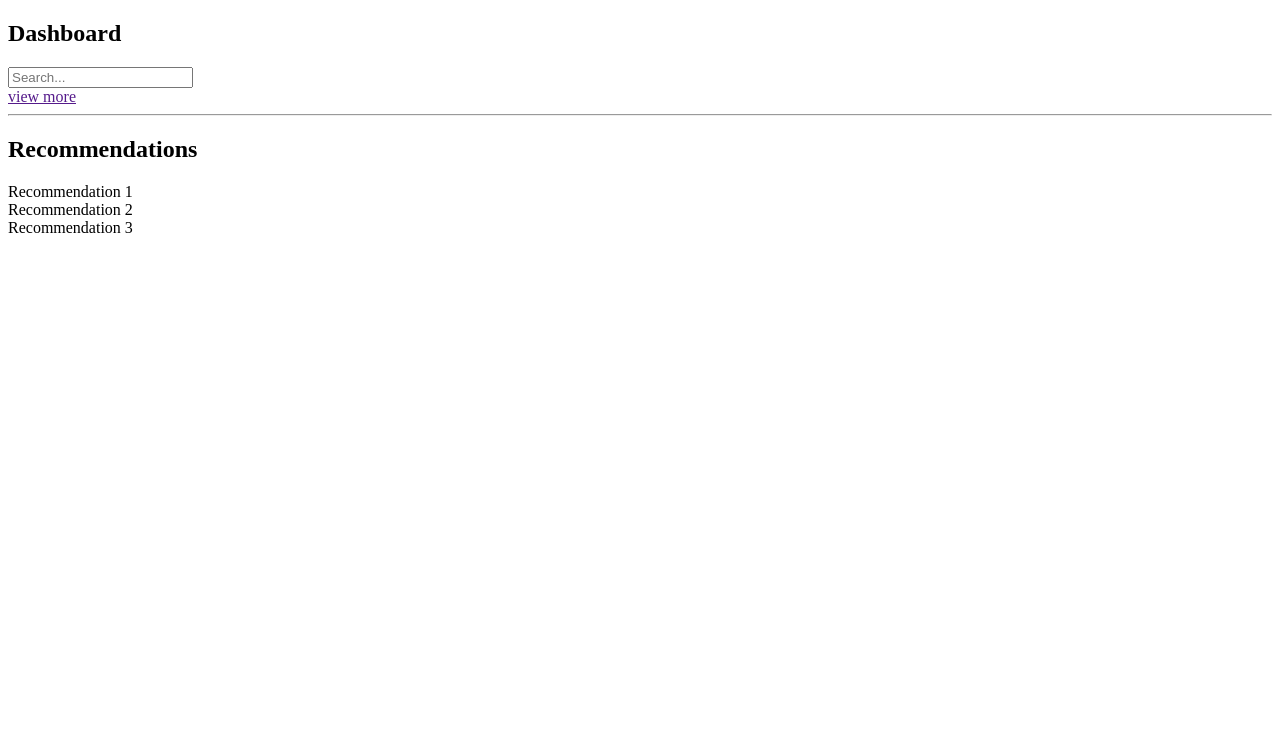
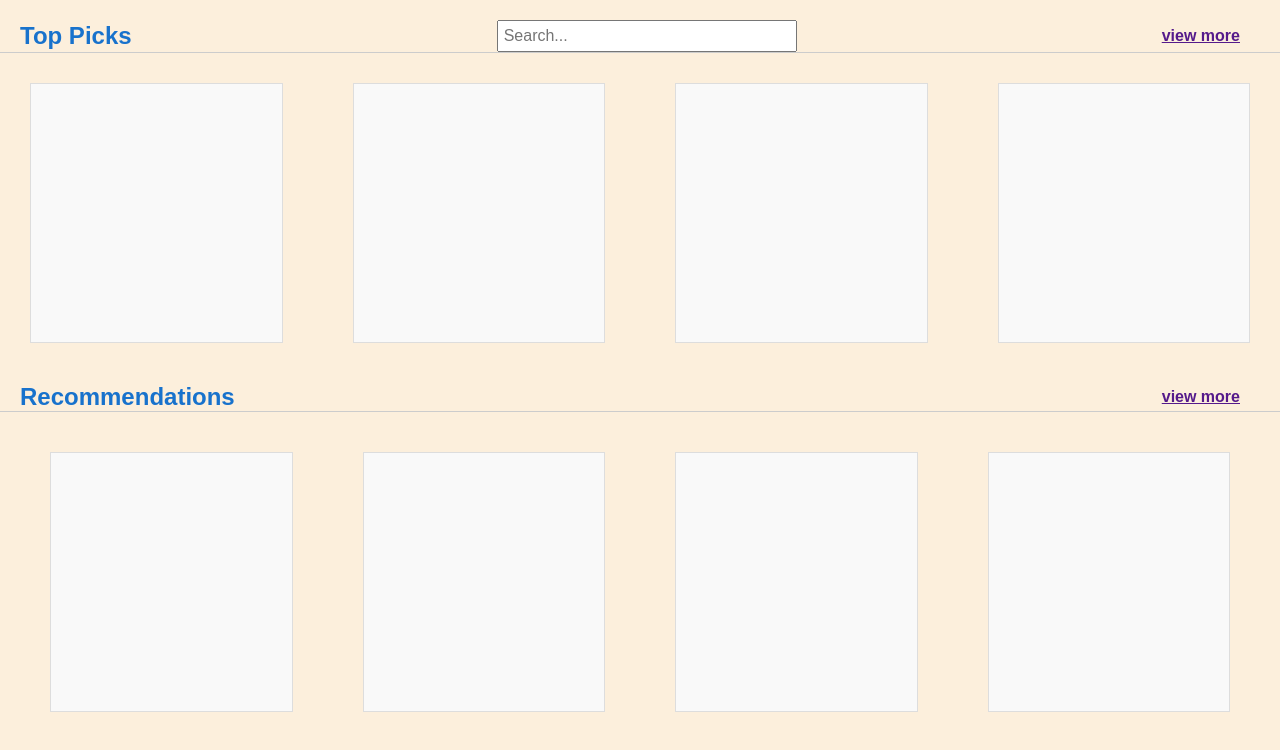
Before and after one commit to ayomideaina/dashboard, a plain HTML site: page index.html in a window 1280 px wide. Drawn offline with Linux system fonts and the light colour scheme.

Commit message:
added css file

```diff
--- /dev/null
+++ b/index.css
@@ -0,0 +1,77 @@
+*{
+    margin: 0;
+    padding: 0;
+    box-sizing: border-box;
+}
+body {
+    font-family: Arial, sans-serif;
+    background-color: rgb(252, 239, 220);
+}
+.header {
+    color: #1872cc;
+    font-weight: 600;
+    padding-top:20px;
+    margin: 0px 40px 0px 20px;
+    display: flex;
+    justify-content: space-between;
+    align-items: center;
+}
+
+.search-bar input {
+    padding: 5px;
+    font-size: 16px;
+    width: 300px;
+}
+
+hr {
+    border: none;
+    border-top: 1px solid #ccc;
+    margin:0;
+}
+
+.contents{
+    display: flex;
+    flex-wrap: wrap;
+    gap: 10px;
+    margin-top: 20px;
+}
+
+.content-item{
+    background-color: #f9f9f9;
+    border: 1px solid #ddd;
+    padding: 10px;
+    flex: 1;
+    width: 20%;
+    height: 260px;
+    margin: 10px 30px 40px 30px;
+}
+
+.recommendation {
+    color: #1872cc;
+    font-weight: 600;
+    display: flex;
+    justify-content: space-between;
+    margin: 0px 40px 0px 20px;
+    align-items: center;
+}
+
+.recommendations h2 {
+    margin-top: 0;
+}
+
+.recommendation-list {
+    display: flex;
+    flex-wrap: wrap;
+    gap: 10px;
+    margin: 20px;
+}
+
+.recommendation-item {
+    background-color: #f9f9f9;
+    border: 1px solid #ddd;
+    padding: 10px;
+    flex: 1;
+    width: 25%;
+    height: 260px;
+    margin: 20px 30px 40px 30px;
+}
--- a/index.html
+++ b/index.html
@@ -4,10 +4,11 @@
     <meta charset="UTF-8">
     <meta name="viewport" content="width=device-width, initial-scale=1.0">
     <title>Dashboard</title>
+    <link rel="stylesheet" href="index.css">
 </head>
 <body>
-    <section>
-        <h1>Dashboard</h1>
+    <section class="header">
+        <h1>Top Picks</h1>
         <div class="search-bar">
             <input type="text" placeholder="Search...">
         </div>
@@ -16,12 +17,23 @@
         </div>
     </section>
     <hr>
+    <section class="contents">
+        <div class="content-item"></div>
+        <div class="content-item"></div>
+        <div class="content-item"></div>
+        <div class="content-item"></div>
+    </section>
     <section class="recommendations">
-        <h2>Recommendations</h2>
+        <div class="recommendation">
+            <h2>Recommendations</h2>
+            <a href="">view more</a>
+        </div>
+        <hr>
         <div class="recommendation-list">
-            <div class="recommendation-item">Recommendation 1</div>
-            <div class="recommendation-item">Recommendation 2</div>
-            <div class="recommendation-item">Recommendation 3</div>
+            <div class="recommendation-item"></div>
+            <div class="recommendation-item"></div>
+            <div class="recommendation-item"></div>
+            <div class="recommendation-item"></div>
         </div>
     </section>
 </body>
```
